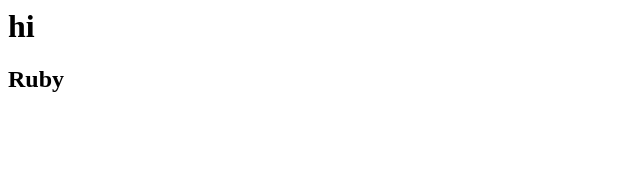
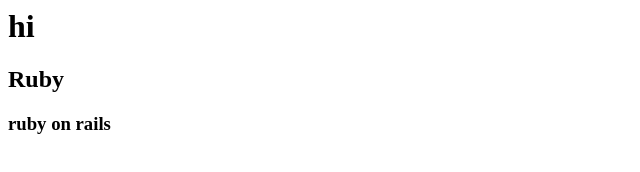
Before and after one commit to anujmishra2000/Git-exercise, a plain HTML site: page index.html in a window 1280 px wide. Shown: the whole page, without its empty margins (0-640 px from the left). Drawn offline with Linux system fonts and the light colour scheme.

Commit message:
displaying status after committing

```diff
--- a/index.html
+++ b/index.html
@@ -1,2 +1,3 @@
 <h1>hi</h1>
 <h2> Ruby</h2>
+<h3>ruby on rails</h3>
```
